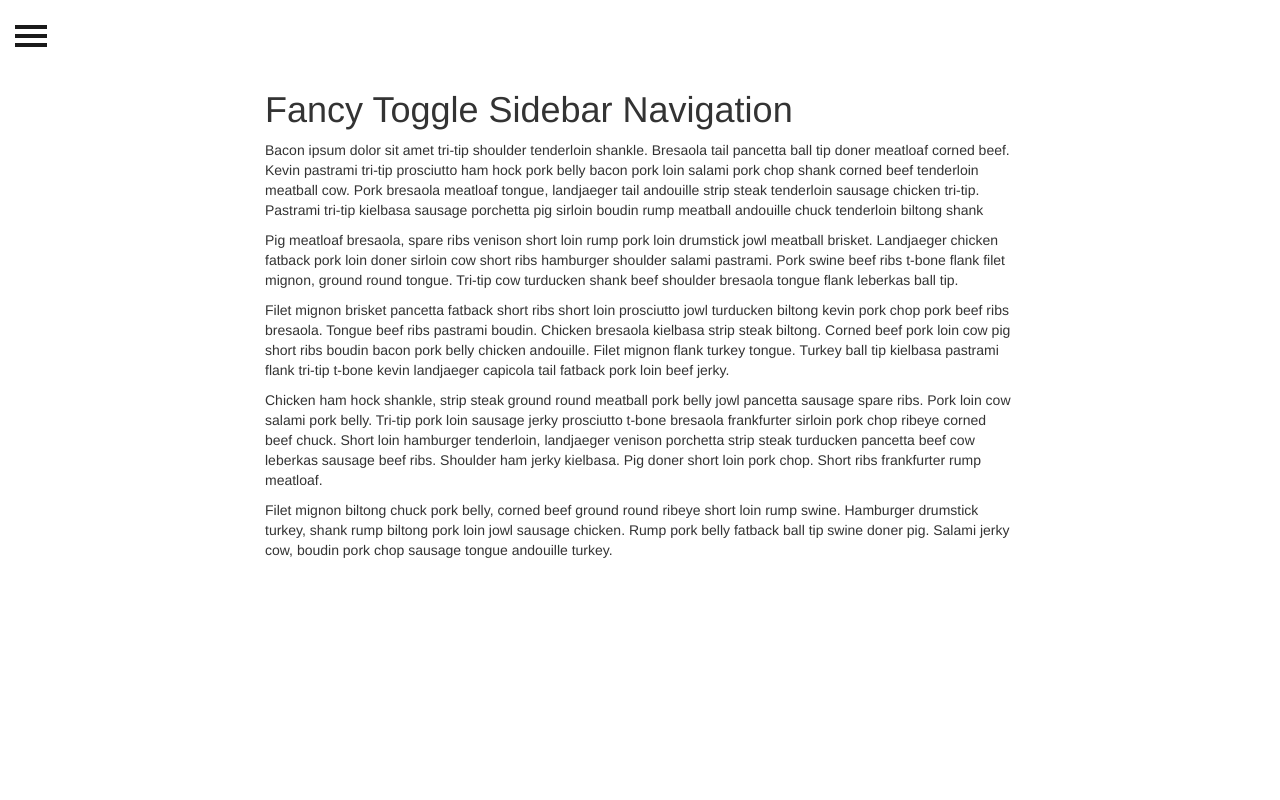
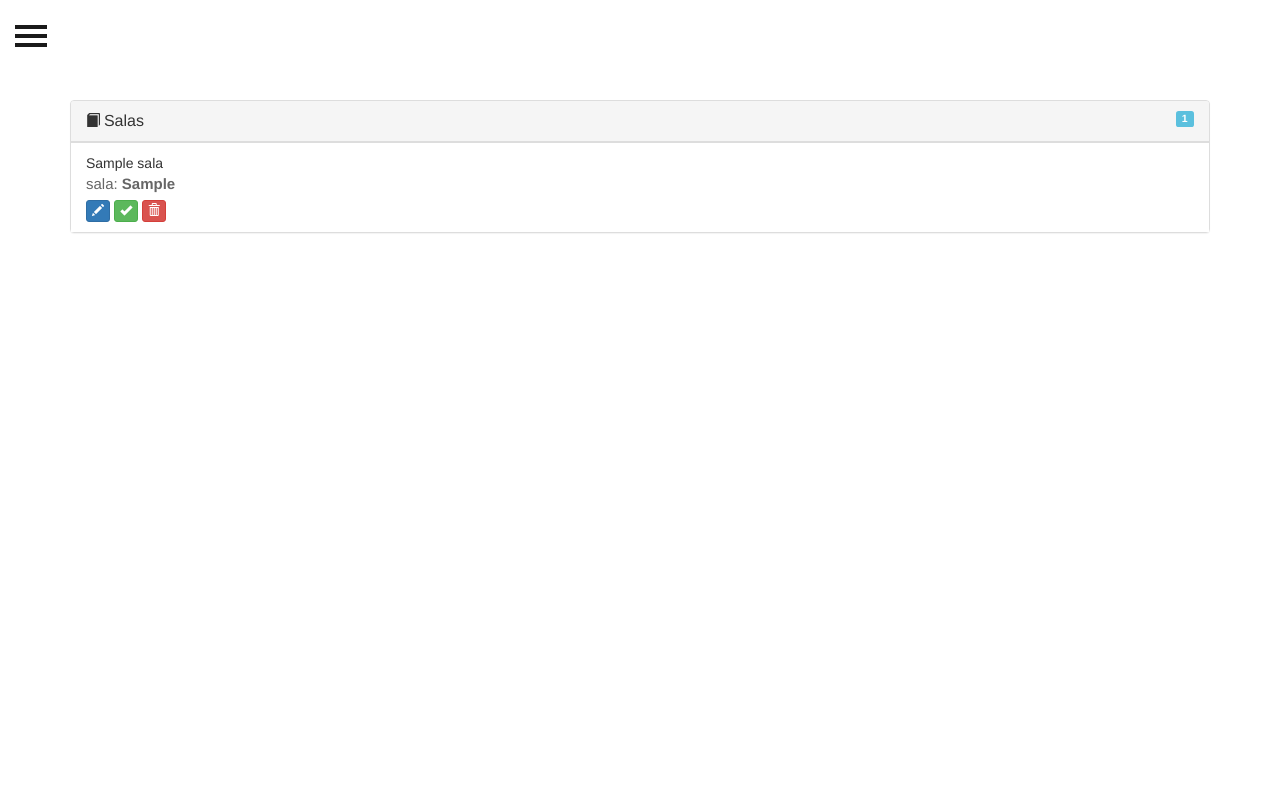
Before and after one commit to rossanorb/reserva_salas, a PHP site: page /salas in a window 1280 px wide. Run offline with PHP 8.4, Linux system fonts and the light colour scheme; tables that the repository leaves empty or names only in its code hold one stand-in row (values such as "Sample post"); some libraries are stand-ins or nearby versions.

Commit message:
lista de salas

```diff
--- a/model/Salas.php
+++ b/model/Salas.php
@@ -2,4 +2,38 @@
 class Salas
 {
 
+    private $table = 'salas';
+    private $db;
+
+    public function __construct(){
+        $_SESSION['erros'] = [];
+        $this->db = new PDO('mysql:host=localhost;port=3306;dbname=ditech', 'root', '102030');
+    }
+
+    public function select($where = NULL, array $columns = array() ){
+
+        if(count($columns)> 0 ){
+            foreach ($columns as $inds => $column ){
+                $cols[] = $column;
+            }
+            $columns = implode(', ', $cols);
+
+        }else{
+            (string) $columns = '*';
+        }
+
+        $where = ($where == NULL)? NULL: " WHERE {$where} ";
+        $sql = " SELECT {$columns} FROM {$this->table} {$where} ";
+        $q = $this->db->query($sql);
+        $q->setFetchMode(PDO::FETCH_ASSOC);
+
+        if($where){
+            return $q->fetch();
+        }else{
+            return $q->fetchAll();
+        }
+
+
+    }
+
 }
--- a/salas.php
+++ b/salas.php
@@ -1,4 +1,7 @@
 <?php
+
+include('model/Salas.php');
+
 session_start();
 
 $action = isset($_REQUEST['action']) ?? $_REQUEST['action'];
@@ -9,6 +12,8 @@ switch ($action){
         break;
 
     default:
+        $model = new Salas();
+        $salas = $model->select();
         include('views/salas.php');
         break;
 }
--- a/views/salas.php
+++ b/views/salas.php
@@ -4,12 +4,62 @@
     <meta charset="utf-8">
     <meta name="robots" content="noindex, nofollow">
 
-    <title>Fancy Sidebar Navigation - Bootsnipp.com</title>
+    <title>Salas</title>
     <meta name="viewport" content="width=device-width, initial-scale=1">
-    <link href="//maxcdn.bootstrapcdn.com/bootstrap/3.3.0/css/bootstrap.min.css" rel="stylesheet" id="bootstrap-css">
+    <link rel="stylesheet" href="https://maxcdn.bootstrapcdn.com/bootstrap/3.3.7/css/bootstrap.min.css">
     <link rel="stylesheet" href="asssets/css/salas.css">
-    <script src="//code.jquery.com/jquery-1.10.2.min.js"></script>
-    <script src="//maxcdn.bootstrapcdn.com/bootstrap/3.3.0/js/bootstrap.min.js"></script>
+    <script src="https://ajax.googleapis.com/ajax/libs/jquery/3.2.1/jquery.min.js"></script>
+    <script src="https://maxcdn.bootstrapcdn.com/bootstrap/3.3.7/js/bootstrap.min.js"></script>
+
+    <style type="text/css">
+        body {
+            padding-top: 30px;
+        }
+
+        .widget .panel-body {
+            padding: 0px;
+        }
+
+        .widget .list-group {
+            margin-bottom: 0;
+        }
+
+        .widget .panel-title {
+            display: inline
+        }
+
+        .widget .label-info {
+            float: right;
+        }
+
+        .widget li.list-group-item {
+            border-radius: 0;
+            border: 0;
+            border-top: 1px solid #ddd;
+        }
+
+        .widget li.list-group-item:hover {
+            background-color: rgba(86, 61, 124, .1);
+        }
+
+        .widget .mic-info {
+            color: #666666;
+            font-size: 15px;
+        }
+
+        .widget .action {
+            margin-top: 5px;
+        }
+
+        .widget .comment-text {
+            font-size: 12px;
+        }
+
+        .widget .btn-block {
+            border-top-left-radius: 0px;
+            border-top-right-radius: 0px;
+        }
+    </style>
 
 </head>
 <body>
@@ -25,7 +75,7 @@
                 </a>
             </li>
             <li>
-                <a href="#">Salas</a>
+                <a href="salas.php">Salas</a>
             </li>
             <li>
                 <a href="user.php?action=lista">Usuários</a>
@@ -44,13 +94,50 @@
         </button>
         <div class="container">
             <div class="row">
-                <div class="col-lg-8 col-lg-offset-2">
-                    <h1>Fancy Toggle Sidebar Navigation</h1>
-                    <p>Bacon ipsum dolor sit amet tri-tip shoulder tenderloin shankle. Bresaola tail pancetta ball tip doner meatloaf corned beef. Kevin pastrami tri-tip prosciutto ham hock pork belly bacon pork loin salami pork chop shank corned beef tenderloin meatball cow. Pork bresaola meatloaf tongue, landjaeger tail andouille strip steak tenderloin sausage chicken tri-tip. Pastrami tri-tip kielbasa sausage porchetta pig sirloin boudin rump meatball andouille chuck tenderloin biltong shank </p>
-                    <p>Pig meatloaf bresaola, spare ribs venison short loin rump pork loin drumstick jowl meatball brisket. Landjaeger chicken fatback pork loin doner sirloin cow short ribs hamburger shoulder salami pastrami. Pork swine beef ribs t-bone flank filet mignon, ground round tongue. Tri-tip cow turducken shank beef shoulder bresaola tongue flank leberkas ball tip.</p>
-                    <p>Filet mignon brisket pancetta fatback short ribs short loin prosciutto jowl turducken biltong kevin pork chop pork beef ribs bresaola. Tongue beef ribs pastrami boudin. Chicken bresaola kielbasa strip steak biltong. Corned beef pork loin cow pig short ribs boudin bacon pork belly chicken andouille. Filet mignon flank turkey tongue. Turkey ball tip kielbasa pastrami flank tri-tip t-bone kevin landjaeger capicola tail fatback pork loin beef jerky.</p>
-                    <p>Chicken ham hock shankle, strip steak ground round meatball pork belly jowl pancetta sausage spare ribs. Pork loin cow salami pork belly. Tri-tip pork loin sausage jerky prosciutto t-bone bresaola frankfurter sirloin pork chop ribeye corned beef chuck. Short loin hamburger tenderloin, landjaeger venison porchetta strip steak turducken pancetta beef cow leberkas sausage beef ribs. Shoulder ham jerky kielbasa. Pig doner short loin pork chop. Short ribs frankfurter rump meatloaf.</p>
-                    <p>Filet mignon biltong chuck pork belly, corned beef ground round ribeye short loin rump swine. Hamburger drumstick turkey, shank rump biltong pork loin jowl sausage chicken. Rump pork belly fatback ball tip swine doner pig. Salami jerky cow, boudin pork chop sausage tongue andouille turkey.</p>
+                <div class="col-lg-12">
+
+                    <div class="panel panel-default widget">
+                        <div class="panel-heading">
+                            <span class="glyphicon glyphicon-book"></span>
+                            <h3 class="panel-title">Salas</h3>
+                            <span class="label label-info"><?= count($salas) ?></span>
+                        </div>
+                        <div class="panel-body">
+                            <ul class="list-group">
+                                <?php foreach ($salas as $sala): ?>
+                                    <li class="list-group-item">
+                                        <div class="row">
+                                            <div class="col-xs-10 col-md-11">
+
+                                                <div>
+                                                    <?= $sala['nome'] ?>
+                                                    <div class="mic-info">
+                                                       sala: <b><?= $sala['numero'] ?></b>
+                                                    </div>
+                                                </div>
+                                                <!--<div class="comment-text">
+                                                    Awesome design
+                                                </div>
+                                                -->
+                                                <div class="action">
+                                                    <a href="salas.php?action=edit&id=<?= $sala['id'] ?>"
+                                                       class="btn btn-primary btn-xs" title="Edit"><span
+                                                            class="glyphicon glyphicon-pencil"></span></a>
+                                                    <a href="salas.php?action=new" class="btn btn-success btn-xs"
+                                                       title="New"><span class="glyphicon glyphicon-ok"></span></a>
+                                                    <a href="salas.php?action=delete&id=<?= $sala['id'] ?>"
+                                                       class="btn btn-danger btn-xs" title="Delete"><span
+                                                            class="glyphicon glyphicon-trash"></span></a>
+                                                </div>
+
+
+                                            </div>
+                                        </div>
+                                    </li>
+                                <?php endforeach; ?>
+                            </ul>
+                        </div>
+                    </div>
                 </div>
             </div>
         </div>
```
